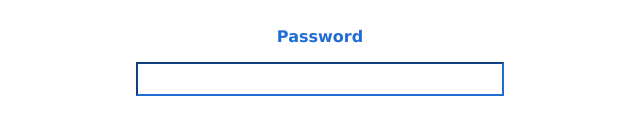
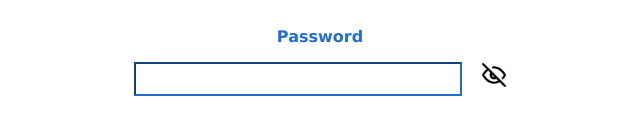
Before and after one commit to mokshp19/TrustBank, a plain HTML site: page index.html in a window 1280 px wide. Shown: the part 1139-1273 px from the top of the page, 320-960 px from the left. Drawn offline with Linux system fonts and the light colour scheme.

Commit message:
Eye icon

```diff
--- a/index.html
+++ b/index.html
@@ -117,6 +117,8 @@
             border-color: rgb(32, 109, 211);
             width: 15em;
             font-size: 150%;
+            text-align: center;
+
         }
 
         body {
@@ -172,7 +174,13 @@
         <input type="text">
 
         <h3>Password</h3>
-        <input id="Password" type="password">
+        <div style="margin: auto; display: block; text-align: center;">
+            <input id="Password" type="password" style="display: inline; width: 13.35em;">
+            <img src="images/EyeClose.png" style="width: 1.5em; height: 1.5em; margin-left: 1em; cursor: pointer;">
+
+        </div>
+
+
     </div>
 
 </body>
```
Also changed, not shown: images/EyeClose.png (added).
